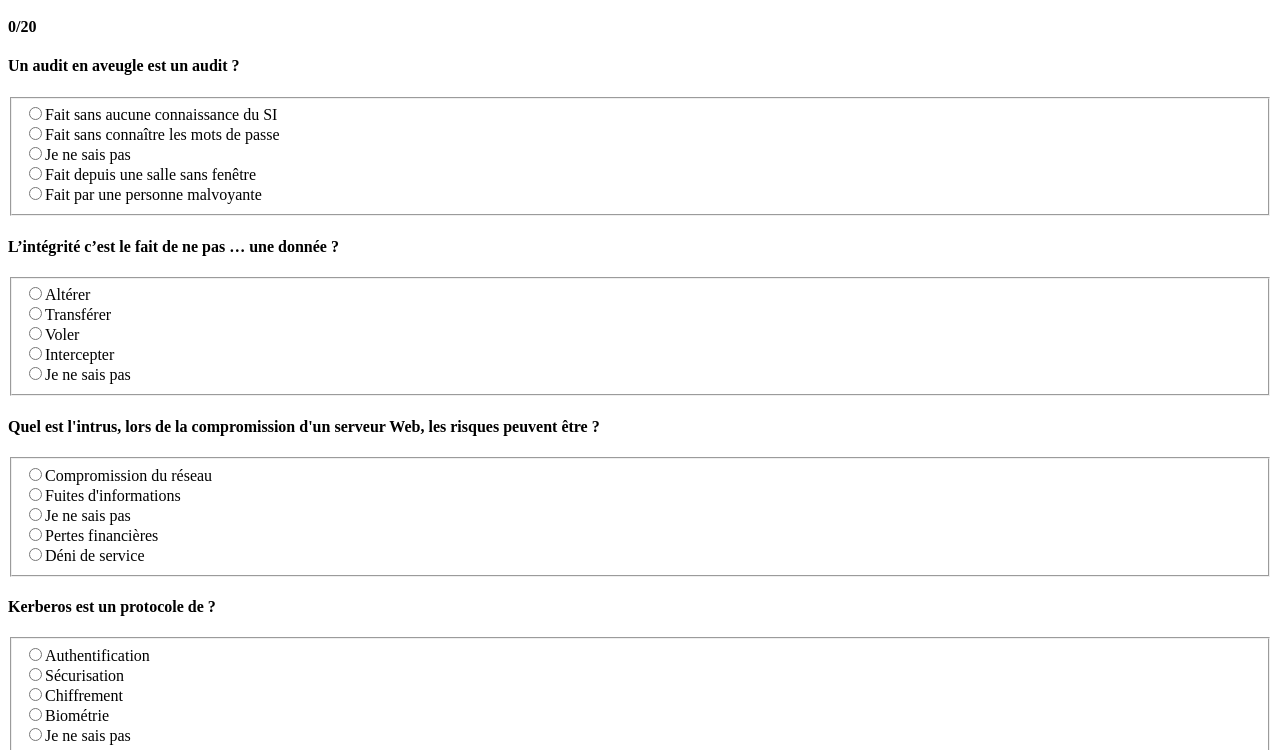
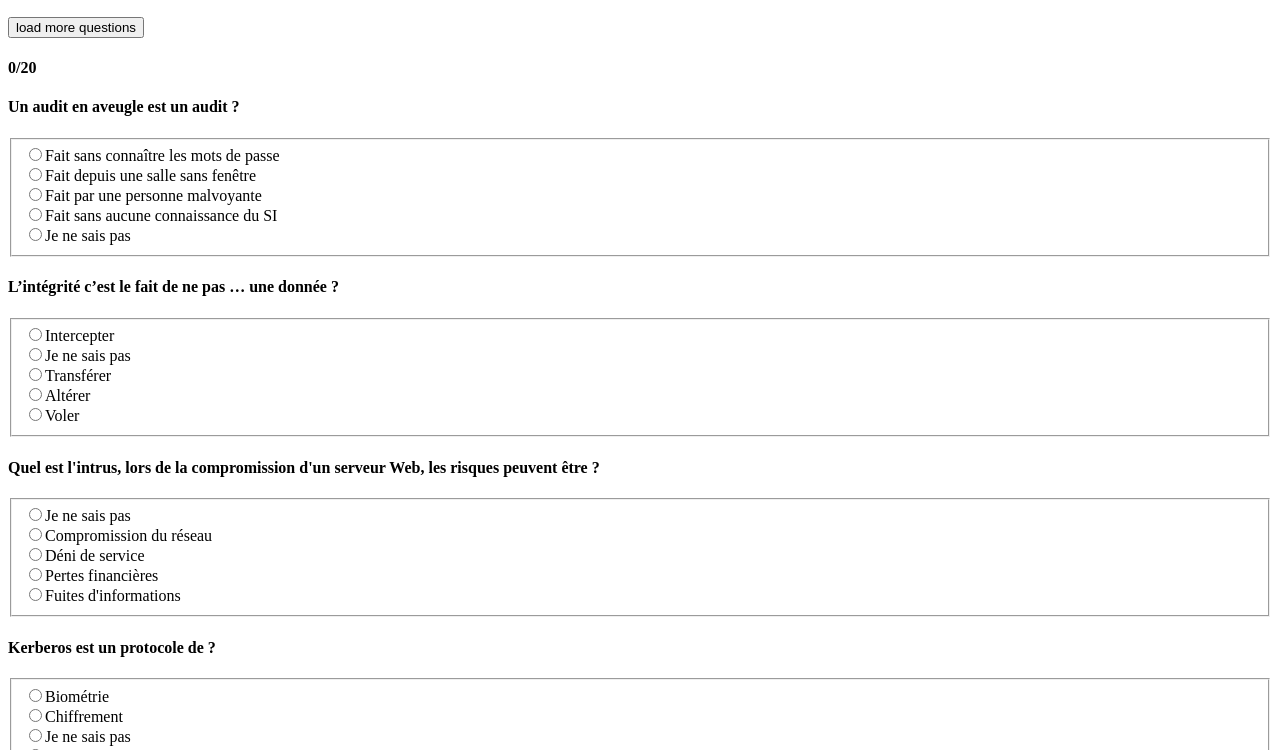
Before and after one commit to jeromeBRM/online-exam-simulation, a plain HTML site: page index.html in a window 1280 px wide. Shown: the part 50-800 px from the top of the page. Drawn offline with Linux system fonts and the light colour scheme.

Commit message:
[US004] Add score system
- Added QuestionsLoader class.

```diff
--- a/index.html
+++ b/index.html
@@ -11,6 +11,11 @@
   <!-- title -->
   <div id="title">
 	<h2>online-exam-simulation</h2>
+  </div>
+
+  <!-- loader container -->
+  <div id="loader">
+	<button id="loader">load more questions</button>
   </div>
 
   <!-- score container -->
--- a/src/main.js
+++ b/src/main.js
@@ -9,6 +9,36 @@
  * @updated 16-06-2023
  *
  */
+
+class QuestionsLoader {
+  constructor(questions, amount) {
+	this.questions = questions;
+	this.amount = amount;
+	this.loadIndex = 0;
+  }
+
+  load() {
+
+	// clear old DOM elements
+	document.querySelector('div#score').innerHTML = '';
+	document.querySelector('div#questions').innerHTML = '';
+
+	// reset objects to default
+    const scoreCounter = new ScoreCounter(this.amount);
+    const questionsList = new QuestionsList(this.questions.slice(this.loadIndex * this.amount, this.loadIndex * this.amount + this.amount), scoreCounter);
+
+	// display new DOM elements
+    document.querySelector('div#score').appendChild(scoreCounter.mount());
+	document.querySelector('div#questions').appendChild(questionsList.mount());
+
+	if (this.loadIndex * this.amount + this.amount > this.questions.length) {
+	  this.loadIndex = 0;
+	}
+	else {
+	  this.loadIndex++;
+	}
+  }
+}
 
 class ScoreCounter {
   constructor(max) {
@@ -87,19 +117,39 @@ class QuestionElement {
 	const choicesContainer = document.createElement('fieldset');
 	questionContainer.appendChild(choicesContainer);
 
+	// register choices container as attribute of object so all its child inputs can accessed in 'freeze()'
+	this.choicesContainer = choicesContainer;
+
+	// randomize order of choices
+	this.shuffleChoices();
+
 	// create each choice in the DOM
 	this.question.choices.forEach(choice => {
-	  choicesContainer.appendChild(new ChoiceElement(this.question, choice, this.scoreCounter).mount());
+	  choicesContainer.appendChild(new ChoiceElement(this.question, this, choice, this.scoreCounter).mount());
 	});
 
 	return questionContainer;
   }
+
+  freeze() {
+	this.choicesContainer.querySelectorAll('input').forEach((input) => {
+	  input.disabled = true;
+    });
+  }
+
+  shuffleChoices() {
+    for (let i = this.question.choices.length - 1; i > 0; i--) {
+      const j = Math.floor(Math.random() * (i + 1));
+      [this.question.choices[i], this.question.choices[j]] = [this.question.choices[j], this.question.choices[i]];
+    }
+  }
 }
 
 class ChoiceElement {
-  constructor(parentQuestion, choice, scoreCounter) {
+  constructor(parentQuestion, questionElement, choice, scoreCounter) {
 	this.parentQuestion = parentQuestion;
-    this.choice = choice;
+    this.questionElement = questionElement;
+	this.choice = choice;
 	this.scoreCounter = scoreCounter;
 
 	this.uniqueId = this.parentQuestion.title + "/" + this.choice.title;
@@ -116,6 +166,7 @@ class ChoiceElement {
 	choiceInput.id = this.uniqueId;
 	choiceInput.value = this.choice.correct;
 	choiceInput.scoreCounter = this.scoreCounter;
+	choiceInput.questionElement = this.questionElement;
 	choiceInput.name = this.parentQuestion.title;
 	choiceContainer.appendChild(choiceInput);
 
@@ -131,24 +182,32 @@ class ChoiceElement {
   }
 
   handleInput(e) {
+	e.currentTarget.questionElement.freeze();
+
+	const feedbackColor = e.currentTarget.value == 'true' ? '#c0ffc8' : '#ffc0c0' ;
+
     if (e.currentTarget.value == 'true') {
-	  console.log(e.currentTarget.scoreCounter.prototype);
 	  e.currentTarget.scoreCounter.addScore();
     }
     else {
    	  e.currentTarget.scoreCounter.removeScore();
     }
+
+	e.currentTarget.parentNode.style.backgroundColor = feedbackColor;
   }
 }
 
-function load(questions) {
+function main(questions) {
+  const questionLoader = new QuestionsLoader(questions, 20);
 
-  // main objects
-  const scoreCounter = new ScoreCounter(questions.length);
-  const questionsList = new QuestionsList(questions, scoreCounter).mount();
+  const loadButton = document.querySelector('button#loader');
+  loadButton.questionLoader = questionLoader;
 
-  document.querySelector('div#score').appendChild(scoreCounter.mount());
-  document.querySelector('div#questions').appendChild(questionsList);
+  loadButton.addEventListener('click', (e) => {
+    e.currentTarget.questionLoader.load();
+  });
+
+  questionLoader.load();
 }
 
-load(questions);
+main(questions);
```
